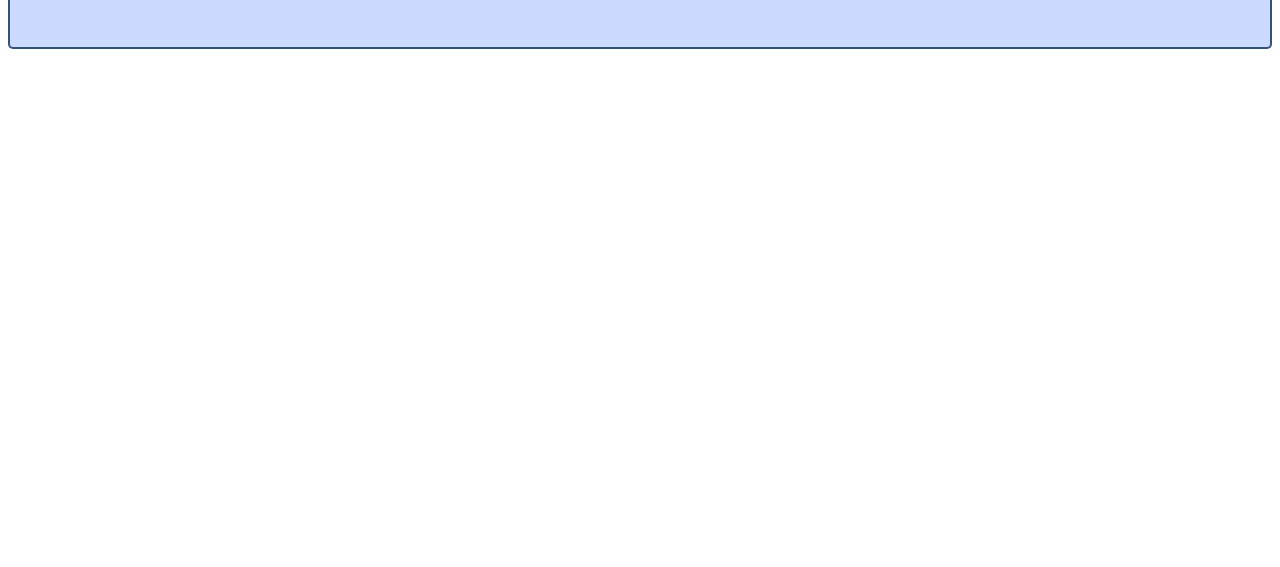
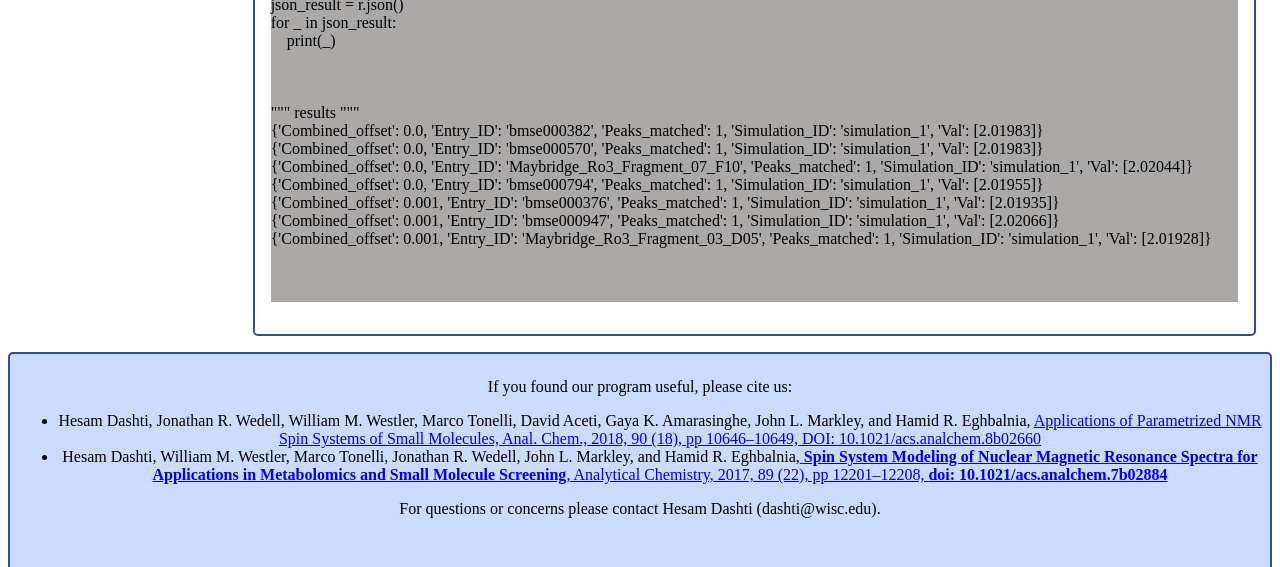
Before and after one commit to bmrb-io/gissmo, a Flask app: template templates/search_result.html in a window 1280 px wide. Shown: the part 1281-1848 px from the top of the page. Before the commit the page ends 1330 px from the top, so only its background shows below. Run offline with Flask 2, Linux system fonts and the light colour scheme; the template is opened without the code that fills it, so the values that code supplies are empty; some libraries are stand-ins or nearby versions.

Commit message:
Add Hesams changes with the API doc.

```diff
--- a/templates/search_result.html
+++ b/templates/search_result.html
@@ -201,4 +201,42 @@
     <h3>No matching peaks found.</h3>
     {% endif %}
 </div>
+<div class="details_box">
+    <h2>Peak Search - API</h2>
+    <i>Python script</i>
+    <p style="background-color:#ABA8A8;" align="left">
+        <br><br>
+	import requests<br>
+        <br>
+        <br>
+        """ prepare inputs: """<br>
+        URL = "http://gissmo.nmrfam.wisc.edu/peak_search"<br>
+        # choose a peak type:<br>
+        peak_type = "standard"  # standard peak picking<br>
+        # peak_type = "GSD"  # Deconvoluted or GSD picking<br>
+        threshold = .01  # matching threshold (ppm)<br>
+        frequency = 800  # MHz<br>
+        resonances = [1.3, 2.02]<br>
+        <br><br>
+        """ commands: """<br>
+        rs = "%20".join(["%f" % _ for _ in resonances])<br>
+        command = "%s?peak_type=%s&threshold=%f&frequency=%d&rs=%s&json=true" % (URL, peak_type, threshold, frequency, rs)<br>
+        r = requests.get(command)<br>
+        <br><br>
+        """ parse outputs """<br>
+        json_result = r.json()<br>
+        for _ in json_result:<br>
+        &nbsp;&nbsp;&nbsp;&nbsp;print(_)<br>
+        <br><br><br>
+        """ results """<br>
+        {'Combined_offset': 0.0, 'Entry_ID': 'bmse000382', 'Peaks_matched': 1, 'Simulation_ID': 'simulation_1', 'Val': [2.01983]}<br>
+        {'Combined_offset': 0.0, 'Entry_ID': 'bmse000570', 'Peaks_matched': 1, 'Simulation_ID': 'simulation_1', 'Val': [2.01983]}<br>
+        {'Combined_offset': 0.0, 'Entry_ID': 'Maybridge_Ro3_Fragment_07_F10', 'Peaks_matched': 1, 'Simulation_ID': 'simulation_1', 'Val': [2.02044]}<br>
+        {'Combined_offset': 0.0, 'Entry_ID': 'bmse000794', 'Peaks_matched': 1, 'Simulation_ID': 'simulation_1', 'Val': [2.01955]}<br>
+        {'Combined_offset': 0.001, 'Entry_ID': 'bmse000376', 'Peaks_matched': 1, 'Simulation_ID': 'simulation_1', 'Val': [2.01935]}<br>
+        {'Combined_offset': 0.001, 'Entry_ID': 'bmse000947', 'Peaks_matched': 1, 'Simulation_ID': 'simulation_1', 'Val': [2.02066]}<br>
+        {'Combined_offset': 0.001, 'Entry_ID': 'Maybridge_Ro3_Fragment_03_D05', 'Peaks_matched': 1, 'Simulation_ID': 'simulation_1', 'Val': [2.01928]}<br>
+	<br><br><br>
+    </p>
+</div>
 {% endblock %}
```
